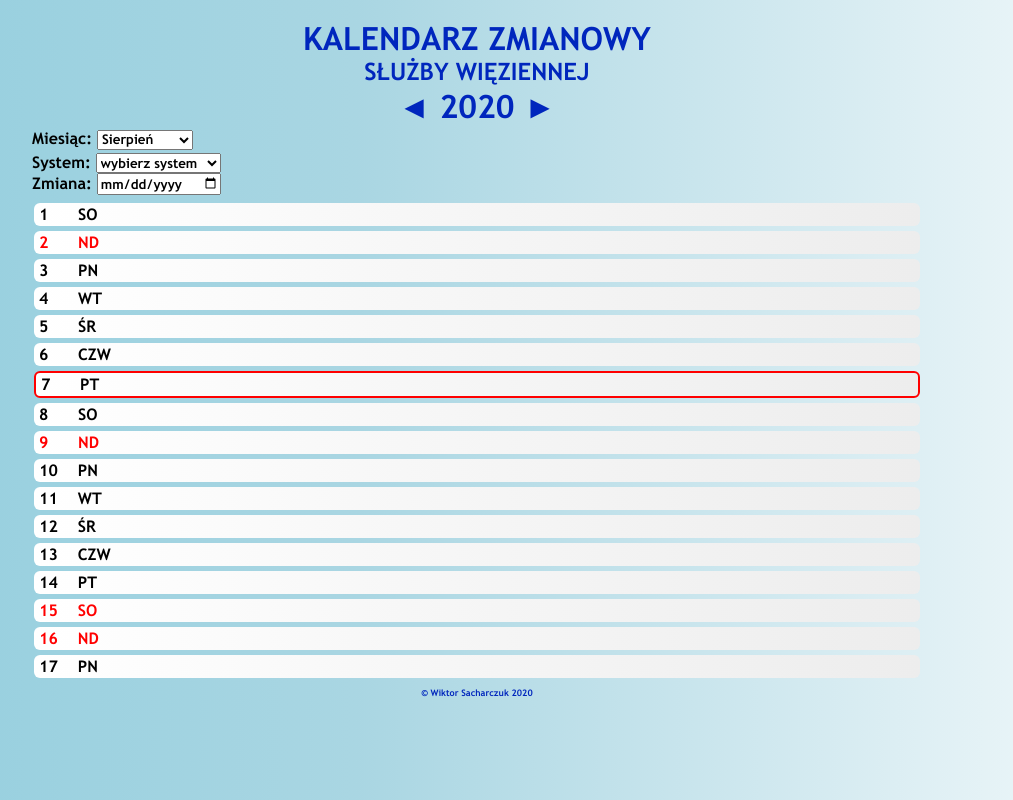
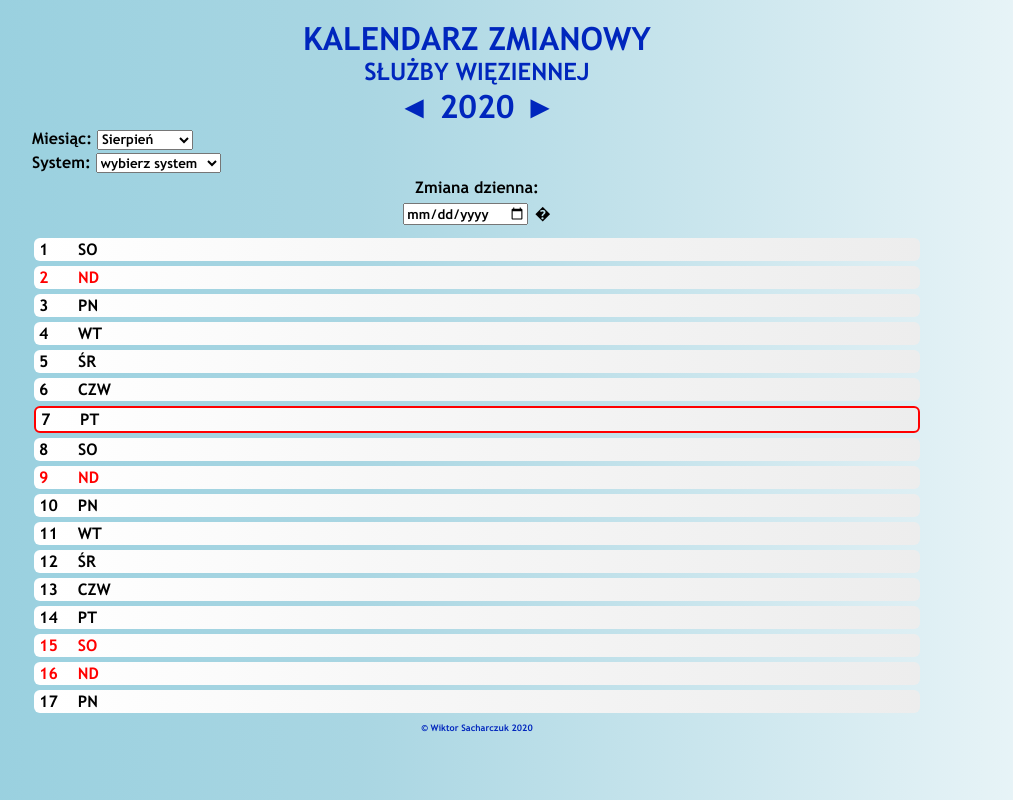
Before and after one commit to wiktorsachar/shift-viewer, a React (Create React App) app in the folder shift-viewer-v.2.0 - official/: page / in a window 1280 px wide. Shown: the whole page, without its empty margins (163-1176 px from the left). Built offline with nearby package versions, Linux system fonts and the light colour scheme.

Commit message:
layout refactored, added help sign

```diff
--- /dev/null
+++ b/shift-viewer-v.2.0 - official/src/components/DateSelector/components/ShiftSelector.css
@@ -0,0 +1,12 @@
+#help {
+  display: inline-block;
+  margin-left: 7px;
+}
+.shift-creator {
+  text-align: center;
+  margin-top: 5px;
+  padding-bottom: 5px;
+}
+.shift-title {
+  margin-bottom: 5px;
+}
--- a/shift-viewer-v.2.0 - official/src/components/DateSelector/components/ShiftSelector.js
+++ b/shift-viewer-v.2.0 - official/src/components/DateSelector/components/ShiftSelector.js
@@ -1,7 +1,9 @@
 import React from "react";
+import "./ShiftSelector.css";
 
 const ShiftSelector = (props) => {
   return (
+    <React.Fragment>
       <div>
         <span>System: </span>
         <select
@@ -16,16 +18,20 @@ const ShiftSelector = (props) => {
           <option value="2shift">dwuzmianowy</option>
           <option value="4shift">czterozmianowy</option>
         </select>
-      <br />
-      <span>Zmiana: </span>
+      </div>
+      <div className="shift-creator">
+        <p className="shift-title">Zmiana dzienna: </p>
         <input
           type="date"
           value={props.date}
           onChange={(e) => {
             props.handleDateChange(e.target.value);
           }}
+          id="shift-date"
         ></input>
+        <div id="help">�</div>
       </div>
+    </React.Fragment>
   );
 };
 
```
Lines whose indentation alone changed are shown as unchanged.
